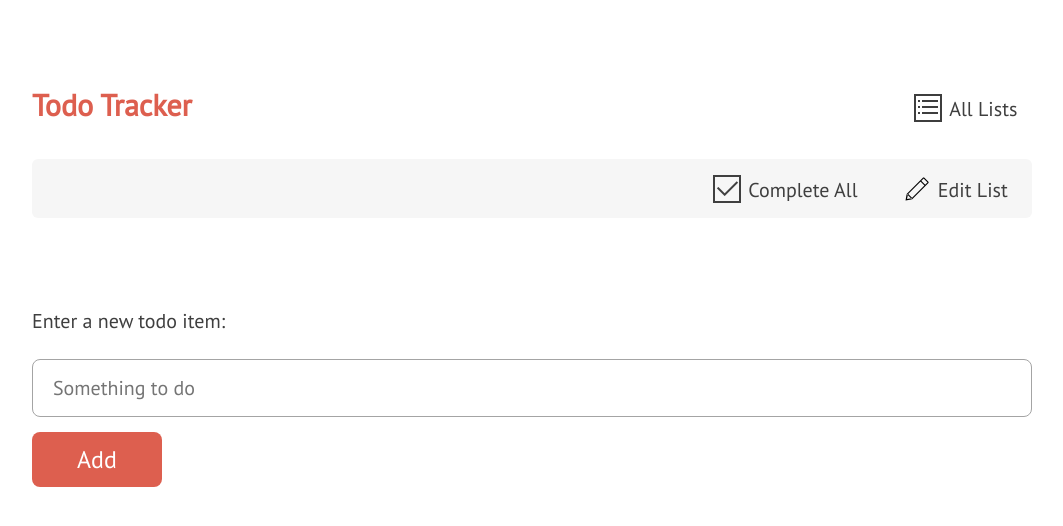
After one commit to ryado8/todo_list, a Flask app: template templates/list.html in a window 1280 px wide. The commit adds this page. Shown: the top 526 px of the page, without its empty margins (108-1171 px from the left). Run offline with Flask 3, Linux system fonts and the light colour scheme; the template is opened without the code that fills it, so the values that code supplies are empty.

Commit message:
todo_list copmlete

```diff
--- a/app.py
+++ b/app.py
@@ -1,4 +1,6 @@
+from werkzeug.exceptions import NotFound
 from uuid import uuid4
+from functools import wraps
 from flask import (flash,
                    Flask,
                    render_template,
@@ -8,8 +10,50 @@ from flask import (flash,
                    url_for,
 )
 
+from todos.utils import (complete_todos,
+                         delete_todo_list,
+                         error_for_list_title,
+                         delete_todo_by_id,
+                         error_for_todo,
+                         find_list_by_id,
+                         find_todo_by_id,
+                         is_list_completed,
+                         is_todo_completed,
+                         sort_items,
+                         todos_remaining
+)
+
 app = Flask(__name__)
 app.secret_key = 'secret1'
+
+def require_list(f):
+    @wraps(f)
+    def decorated_function(*args, **kwargs):
+        list_id = kwargs.get('list_id')
+        lst = find_list_by_id(list_id, session['lists'])
+        if not lst:
+            raise NotFound(description="List not found")
+        return f(lst=lst, *args, **kwargs)
+
+    return decorated_function
+
+def require_todo(f):
+    @wraps(f)
+    @require_list
+    def decorated_function(lst, *args, **kwargs):
+        todo_id = kwargs.get('todo_id')
+        todo = find_todo_by_id(todo_id, lst['todos'])
+        if not todo:
+            raise NotFound(description="Todo not found")
+        return f(lst=lst, todo=todo, *args, **kwargs)
+
+    return decorated_function
+
+@app.context_processor
+def list_utilities_processor():
+    return dict(
+        is_list_completed=is_list_completed,
+    )
 
 @app.before_request
 def initialize_session():
@@ -26,25 +70,103 @@ def add_todo_list():
 
 @app.route("/lists")
 def get_lists():
-    return render_template("lists.html", lists=session["lists"])
+    lists = sort_items(session["lists"], is_list_completed)
+    return render_template("lists.html", lists=lists, todos_remaining=todos_remaining)
+
+@app.route("/lists/<list_id>")
+@require_list
+def show_list(lst, list_id):
+    lst["todos"] = sort_items(lst["todos"], is_todo_completed)
+    return render_template("list.html", lst=lst)
 
 @app.route("/lists", methods=["POST"])
 def create_list():
     title = request.form["list_title"].strip()
 
-    if any(lst["title"] == title for lst in session["lists"]):
-        flash("The title must be unique.", "error")
+    error = error_for_list_title(title, session["lists"])
+    if error:
+        flash(error, "error")
         return render_template("new_list.html", title=title)
 
-    if 1 <= len(title) <= 100:
-        session["lists"].append({"id": str(uuid4()), "title": title, "todos": []})
+    session["lists"].append({"id": str(uuid4()), "title": title, "todos": []})
 
-        flash("The list has been created.", "success")
-        session.modified = True
-        return redirect(url_for("get_lists"))
+    flash("The list has been created.", "success")
+    session.modified = True
+    return redirect(url_for("get_lists"))
 
-    flash("The title must be between 1 and 100 characters.", "error")
-    return render_template("new_list.html", title=title)
+@app.route("/lists/<list_id>/todos", methods=["POST"])
+@require_list
+def add_todo(lst, list_id):
+    todo = request.form["todo"].strip()
+
+    error = error_for_todo(todo)
+    if error:
+        flash(error, "error")
+        return render_template("list.html", lst=lst)
+
+    lst["todos"].append({
+        "id": str(uuid4()),
+        "title": todo,
+        "completed": False
+    })
+
+    flash("The todo was added.", "success")
+    session.modified = True
+    return redirect(url_for("show_list", list_id=list_id))
+
+@app.route("/lists/<list_id>/todos/<todo_id>/toggle", methods=["POST"])
+@require_todo
+def toggle_todo(lst, todo, list_id, todo_id):
+    todo["completed"] = not todo["completed"]
+
+    flash("Todo marked completed.", "success") if todo["completed"] else flash("Todo marked incompleted.", "sucess")
+    session.modified = True
+    return redirect(url_for("show_list", list_id=list_id))
+
+@app.route("/lists/<list_id>/todos/{<todo_id>/delete", methods=["POST"])
+@require_todo
+def delete_todo(lst, todo, list_id, todo_id):
+    delete_todo_by_id(todo_id, lst)
+    flash("Todo deleted.", "success")
+    session.modified = True
+    return redirect(url_for("show_list", list_id=list_id))
+
+@app.route("/lists/<list_id>/complete_all", methods=["POST"])
+@require_list
+def complete_all_todos(lst, list_id):
+    complete_todos(lst)
+    flash("All todos completed.", "success")
+    session.modified = True
+    return redirect(url_for("show_list", list_id=list_id))
+
+@app.route("/lists/<list_id>", methods=["POST"])
+@require_list
+def edit_list_title(lst, list_id):
+    title = request.form["list_title"].strip()
+
+    error = error_for_list_title(title, session["lists"])
+    if error:
+        flash(error, "error")
+        return render_template("edit_list.html", lst=lst, title=title)
+
+    lst["title"] = title
+
+    flash("The list title was updated.", "success")
+    session.modified = True
+    return redirect(url_for("show_list", list_id=list_id))
+
+@app.route("/lists/<list_id>/edit")
+@require_list
+def edit_list(lst, list_id):
+    return render_template("edit_list.html", lst=lst)
+
+@app.route("/lists/<list_id>/delete", methods=["POST"])
+@require_list
+def delete_list(lst, list_id):
+    delete_todo_list(list_id, session)
+    flash("Todo list deleted.", "success")
+    session.modified = True
+    return redirect(url_for("get_lists"))
 
 if __name__ == "__main__":
     app.run(debug=True, port=5003)
--- /dev/null
+++ b/static/javascripts/application.js
@@ -0,0 +1,15 @@
+"use strict";
+
+document.addEventListener("DOMContentLoaded", function () {
+  let forms = document.querySelectorAll("form.delete, form.complete_all");
+  forms.forEach(form => {
+    form.addEventListener("submit", function (event) {
+      event.preventDefault();
+      event.stopPropagation();
+
+      if (confirm("Are you sure? This cannot be undone!")) {
+        event.target.submit();
+      }
+    });
+  });
+});
--- a/templates/layout.html
+++ b/templates/layout.html
@@ -6,6 +6,7 @@
     <link rel="stylesheet" href="//fonts.googleapis.com/css?family=PT+Sans">
     <link rel="stylesheet" href="{{ url_for('static', filename='stylesheets/whitespace-reset.css') }}">
     <link rel="stylesheet" href="{{ url_for('static', filename='stylesheets/application.css') }}">
+    <script src="{{ url_for('static', filename='javascripts/application.js') }}"></script>
   </head>
   <body>
     <header>
--- /dev/null
+++ b/templates/list.html
@@ -0,0 +1,59 @@
+{% extends 'layout.html' %}
+
+{% block content %}
+  <section id="todos" class="{{ 'complete' if is_list_completed(lst) else '' }}">
+    <header>
+      <h2>{{ lst.title }}</h2>
+      <ul>
+        <li>
+          <form class="complete_all"
+                action="{{ url_for('complete_all_todos', list_id=lst.id) }}"
+                method="post">
+            <button class="check" type="submit">Complete All</button>
+          </form>
+        </li>
+        <li>
+          <a class="edit" href="{{ url_for('edit_list', list_id=lst.id) }}">Edit List</a>
+        </li>
+      </ul>
+    </header>
+    <ul>
+      {% for todo in lst.todos %}
+        <li class="{{'complete' if todo.completed else ''}}">
+          <form action="{{ url_for('toggle_todo', list_id=lst.id, todo_id=todo.id) }}"
+                method="post" class="check">
+            <input type="hidden" name="completed"
+                  value="{{ not todo.completed }}" />
+            <button type="submit">Complete</button>
+          </form>
+          <h3>{{ todo['title'] }}</h3>
+          <form class="delete"
+                action="{{ url_for('delete_todo', list_id=lst.id, todo_id=todo.id) }}"
+                method="post">
+            <button type="submit">Delete</button>
+          </form>
+        </li>
+      {% endfor %}
+    </ul>
+
+  </section>
+
+  <form action="{{ url_for('add_todo', list_id=lst.id) }}" method="post">
+    <dl>
+      <dt>
+        <label for="todo">Enter a new todo item:</label>
+      </dt>
+      <dd>
+        <input name="todo" id="todo" placeholder="Something to do" type="text"
+               value="{{ request.form['todo'] }}">
+      </dd>
+    </dl>
+    <fieldset class="actions">
+      <input type="submit" value="Add">
+    </fieldset>
+  </form>
+{% endblock %}
+
+{% block header_links %}
+  <a class="list" href="{{ url_for('get_lists') }}">All Lists</a>
+{% endblock %}
--- a/templates/lists.html
+++ b/templates/lists.html
@@ -4,10 +4,10 @@
   {% if lists %}
     <ul id="lists">
       {% for lst in lists %}
-        <li>
-          <a>
+        <li class="{{ 'complete' if is_list_completed(lst) else '' }}">
+          <a href="{{ url_for('show_list', list_id=lst.id) }}">
             <h2>{{ lst.title }}</h2>
-            <p>{{ lst.todos | length }}</p>
+            <p>{{ todos_remaining(lst) }} / {{ lst.todos | length }}</p>
           </a>
         </li>
       {% endfor %}
--- /dev/null
+++ b/todos/utils.py
@@ -0,0 +1,54 @@
+def error_for_list_title(title, lists):
+    if any(lst['title'] == title for lst in lists):
+        return "The title must be unique."
+    elif not 1 <= len(title) <= 100:
+        return "The title must be between 1 and 100 characters"
+    else:
+        return None
+
+def find_list_by_id(list_id, lists):
+    return next((lst for lst in lists if lst["id"] == list_id), None)
+
+def find_todo_by_id(todo_id, list):
+    return next((todo for todo in list if todo["id"] == todo_id), None)
+
+def error_for_todo(todo):
+    if len(todo) == 0:
+        return "Title is required."
+    elif len(todo) > 100:
+        return "The title is too long. Must be 100 characters or less."
+    else:
+        return None
+
+def delete_todo_by_id(todo_id, lst):
+    lst['todos'] = [todo for todo in lst['todos'] if todo['id'] != todo_id]
+    return None
+
+def complete_todos(lst):
+    for todo in lst["todos"]:
+        if not todo["completed"]:
+            todo["completed"] = True
+    return None
+
+def delete_todo_list(list_id, session):
+    session["lists"] = [lst for lst in session["lists"] if lst["id"] != list_id]
+    return None
+
+def todos_remaining(lst):
+    return sum(1 for todo in lst["todos"] if not todo["completed"])
+
+def is_list_completed(lst):
+    return len(lst["todos"]) > 0 and todos_remaining(lst) == 0
+
+def is_todo_completed(todo):
+    return todo['completed']
+
+def sort_items(items, select_completed):
+    sorted_items = sorted(items, key=lambda item: item['title'].lower())
+
+    incomplete_items = [item for item in sorted_items
+                        if not select_completed(item)]
+    complete_items = [item for item in sorted_items
+                      if select_completed(item)]
+
+    return incomplete_items + complete_items
```
Also changed, not shown: templates/edit_list.html (added, +33 -0 lines).
